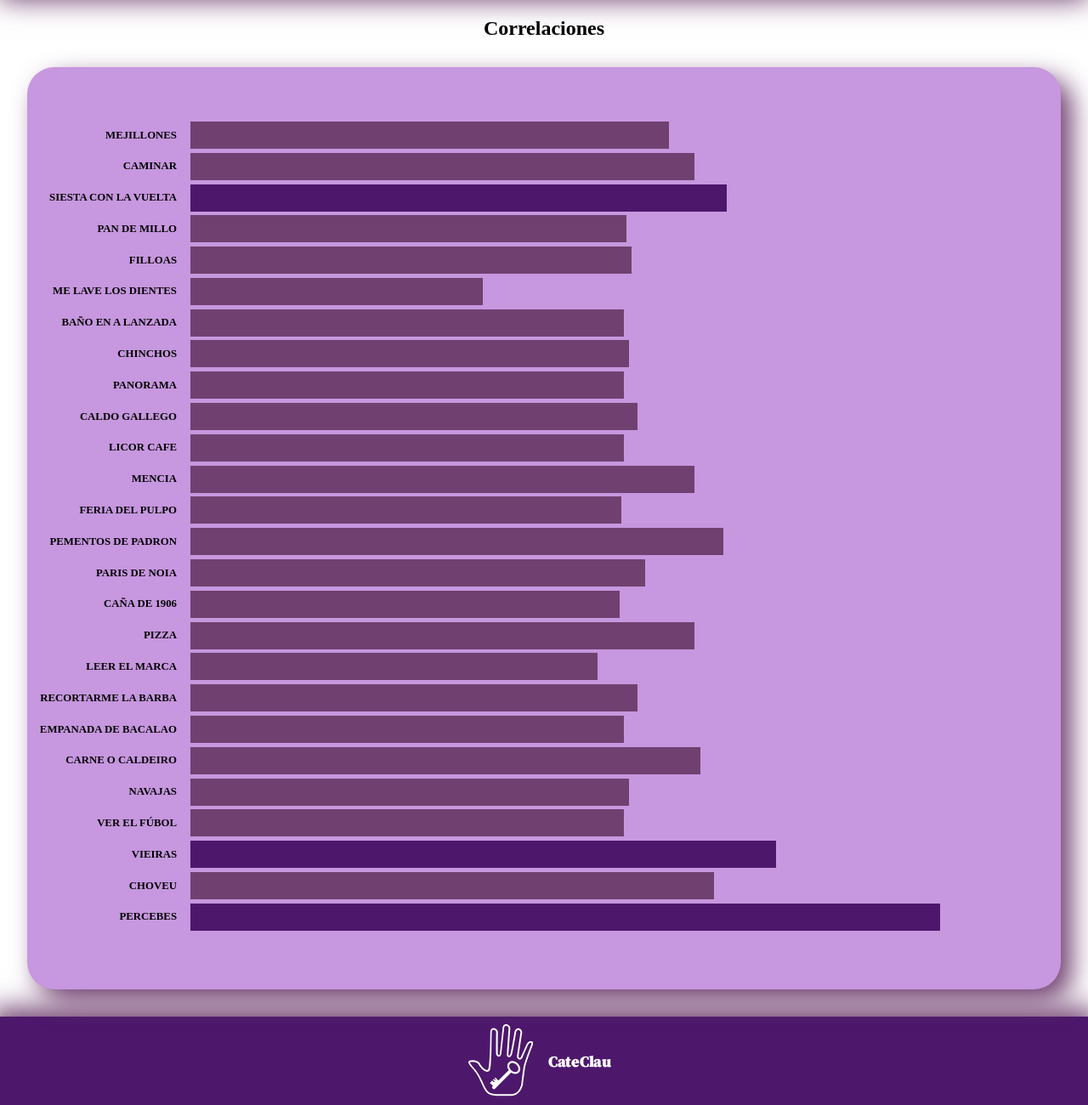
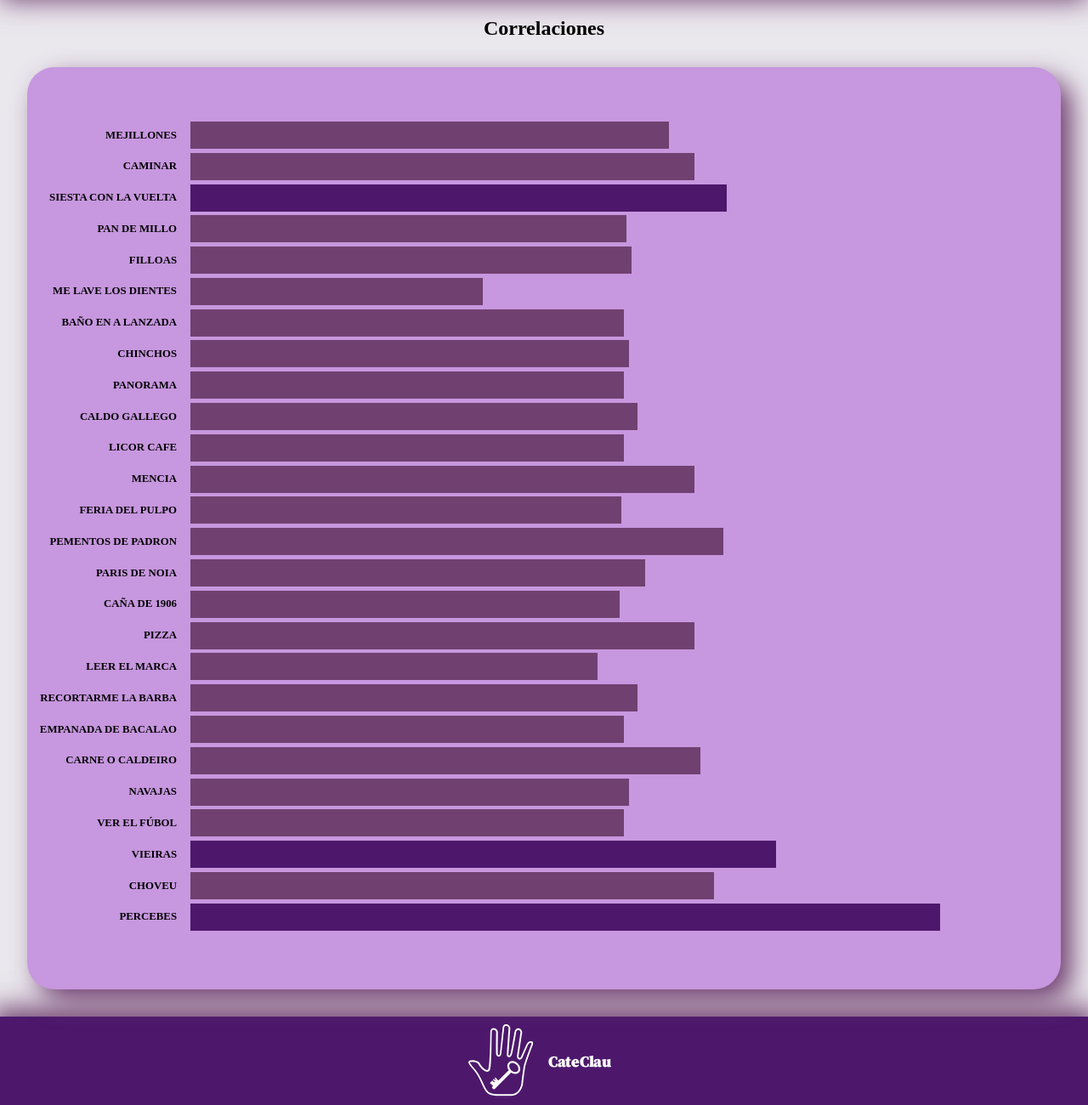
Before and after one commit to torrapipes/Pop, a PHP site: page /pages/phi.php in a window 1280 px wide. Shown: the part 126-1426 px from the top of the page at 85% size. Run offline with PHP 8.4, Linux system fonts and the light colour scheme.

Commit message:
Fix: background general

```diff
--- a/css/general.css
+++ b/css/general.css
@@ -1,6 +1,6 @@
 body {
     margin: 0;
-    background-color: #FFFFFF;
+    background-color: #EAE7ED;
     font-family: "Bookman Old Style";
 }
 
```
